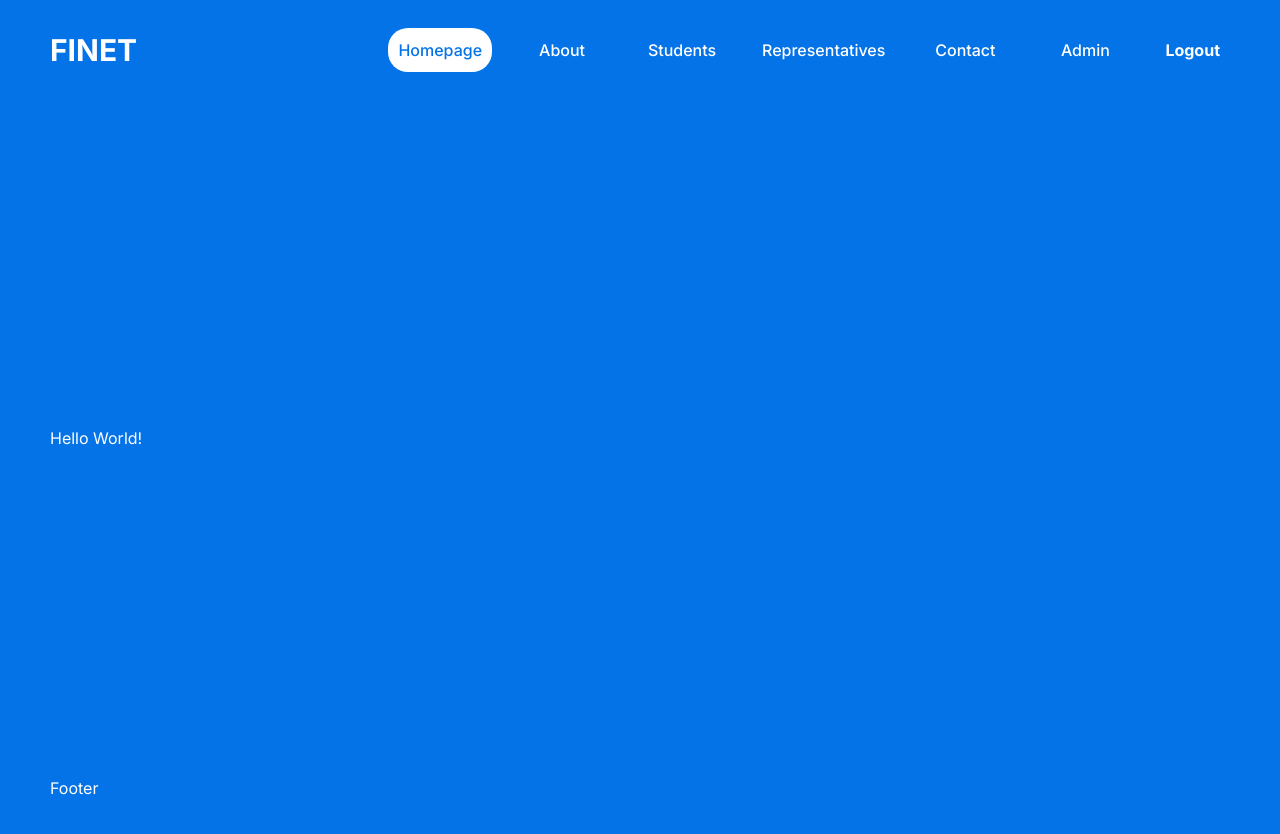
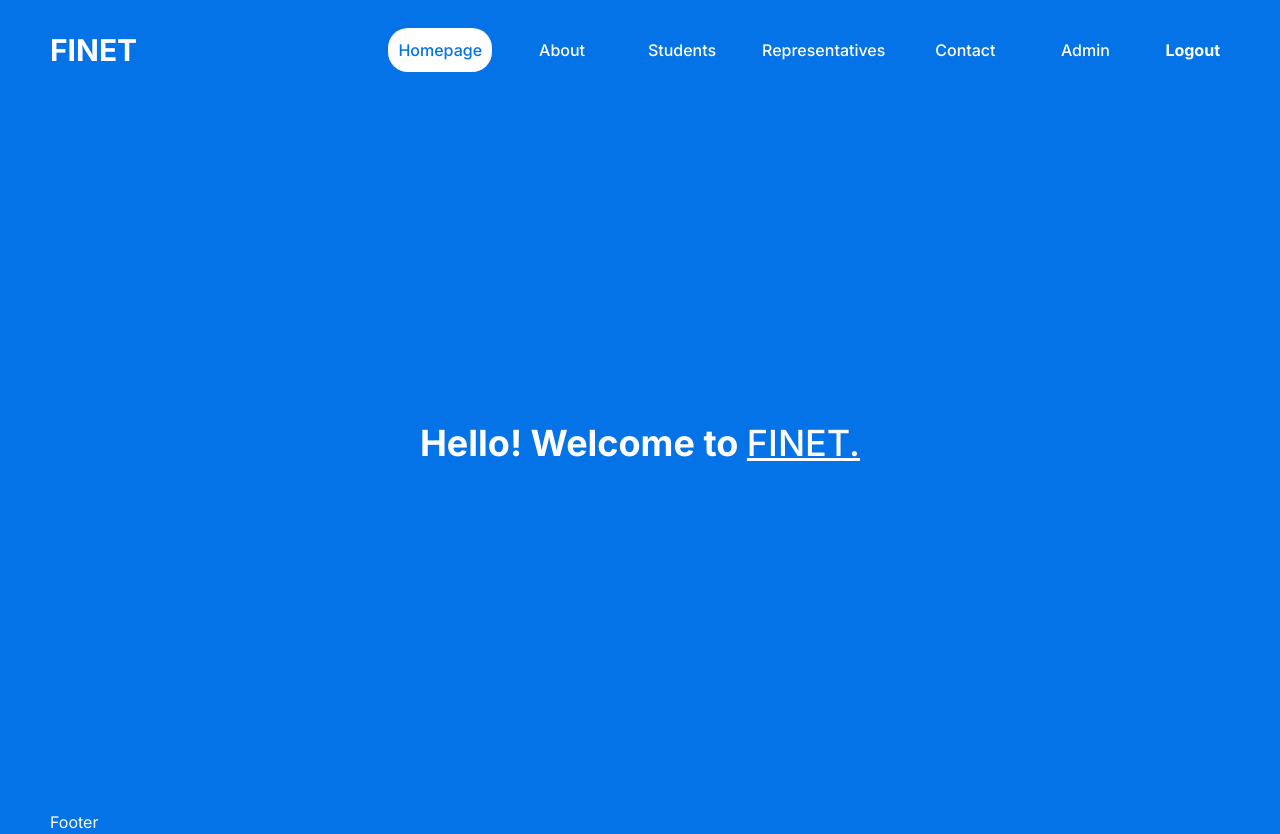
Before and after one commit to AaronTi30/finet, a Next.js app: page / in a window 1280 px wide. Before the commit the page ends 800 px from the top, so only its background shows below. Built offline with nearby package versions, Linux system fonts and the light colour scheme.

Commit message:
style: ADD landing page text & animation

```diff
--- /dev/null
+++ b/src/app/homepage.module.css
@@ -0,0 +1,4 @@
+.intro {
+    text-align: center;
+    margin: 300px;
+}
--- a/src/app/page.js
+++ /dev/null
@@ -1,5 +0,0 @@
-const Home = () => {
-  return <div>Hello World!</div>;
-};
-
-export default Home;
--- /dev/null
+++ b/src/app/page.jsx
@@ -0,0 +1,53 @@
+"use client"
+
+import { motion } from "framer-motion"
+import React from "react";
+import styles from "./homepage.module.css"
+
+const Home = () => {
+  return (
+    <section
+      className={styles.intro}
+    >
+      <div className="flex items-center justify-center">
+        <div className="relative">
+          <motion.div
+            initial={{ opacity:0, scale:0 }}
+            animate={{ opacity:1, scale:1 }}
+            transition={{
+              type: "tween",
+              duration: 0.2,
+            }}
+          >
+
+          </motion.div>
+          <motion.span
+            className="absolute bottom-0 right-0 text-4x1"
+            initial={{ opacity: 0, scale: 0 }}
+            animate={{ opacity: 1, scale: 1 }}
+            transition={{
+              type: "spring",
+              stiffness: 125,
+              delay: 0.1,
+              duration: 0.7,
+            }}
+          ></motion.span>
+        </div>
+      </div>
+
+      <motion.h1
+        className="mb-10 mt-4 px-4 text-2xl font-medium !leading-[1.5] sm:text-4xl"
+        initial={{ opacity: 0, y: 100 }}
+        animate={{ opacity: 1, y: 0 }}
+      >
+        <span className="font-bold"> Hello! Welcome to </span>
+        <span className="underline"> FINET.</span>
+
+
+      </motion.h1>
+
+    </section>
+  )
+};
+
+export default Home;
```
